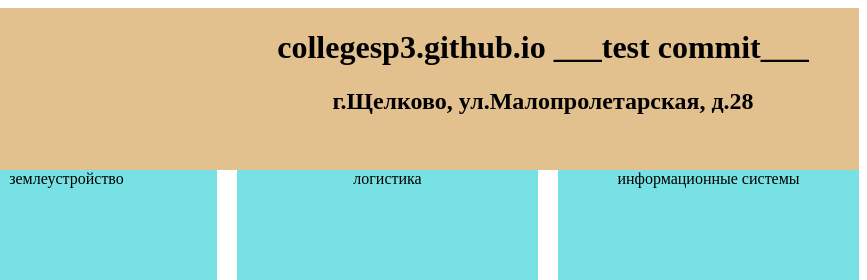
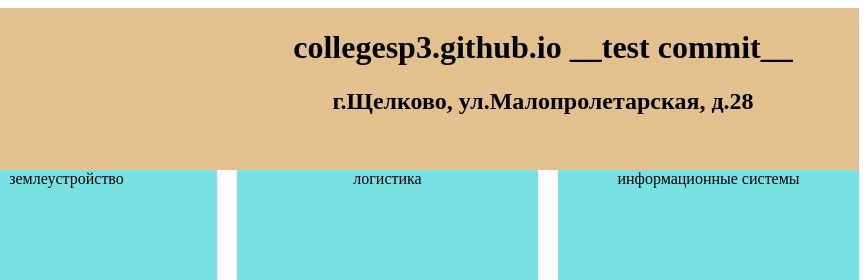
Before and after one commit to timoshenko4618/collegesp3.github.io, a plain HTML site: page index.html in a window 1280 px wide. Shown: the top 280 px of the page, 413-1280 px from the left. Drawn offline with Linux system fonts and the light colour scheme.

Commit message:
test commit

```diff
--- a/index.html
+++ b/index.html
@@ -13,7 +13,7 @@
                 <img src="log_blog.png" alt="">
             </div>
             <div class="header_text">
-                <h1>collegesp3.github.io ___test commit___</h1>
+                <h1>collegesp3.github.io __test commit__</h1>
                 <h2>г.Щелково, ул.Малопролетарская, д.28</h2>
             </div>
         </div>
```
